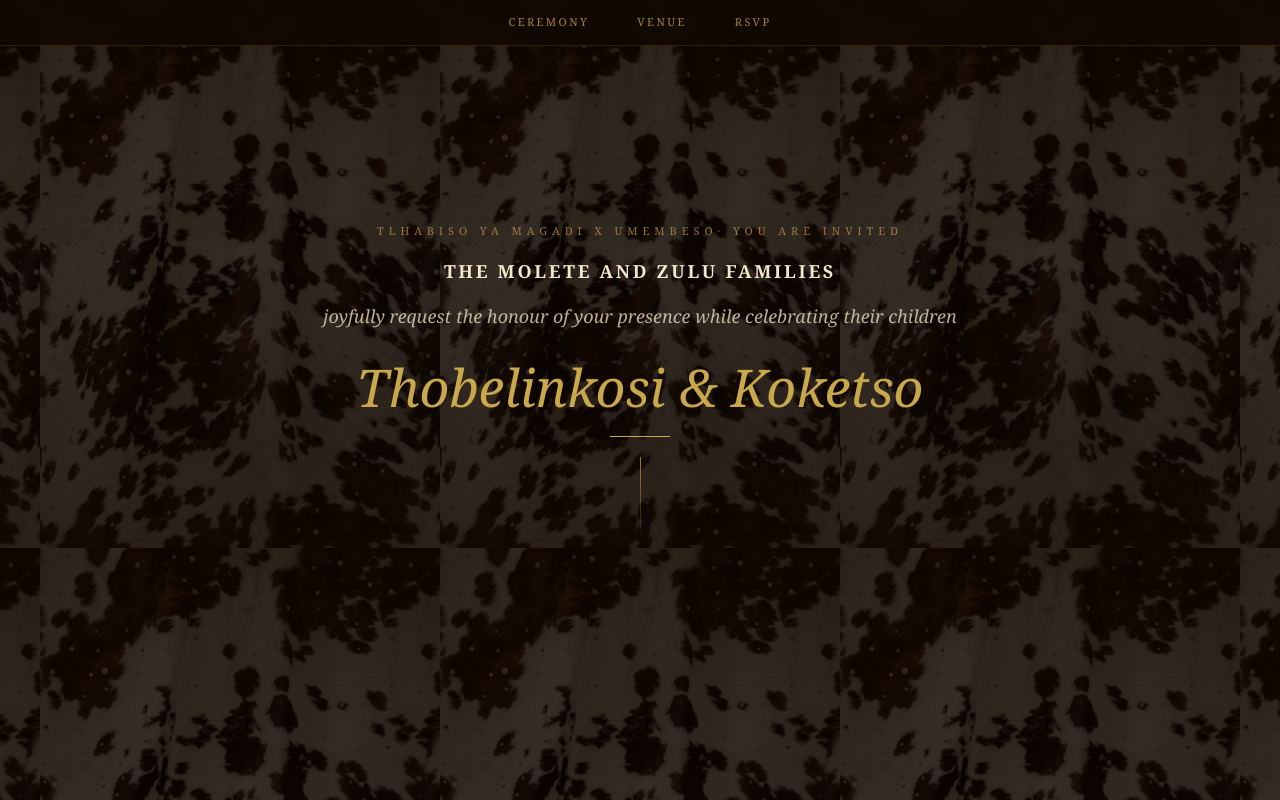
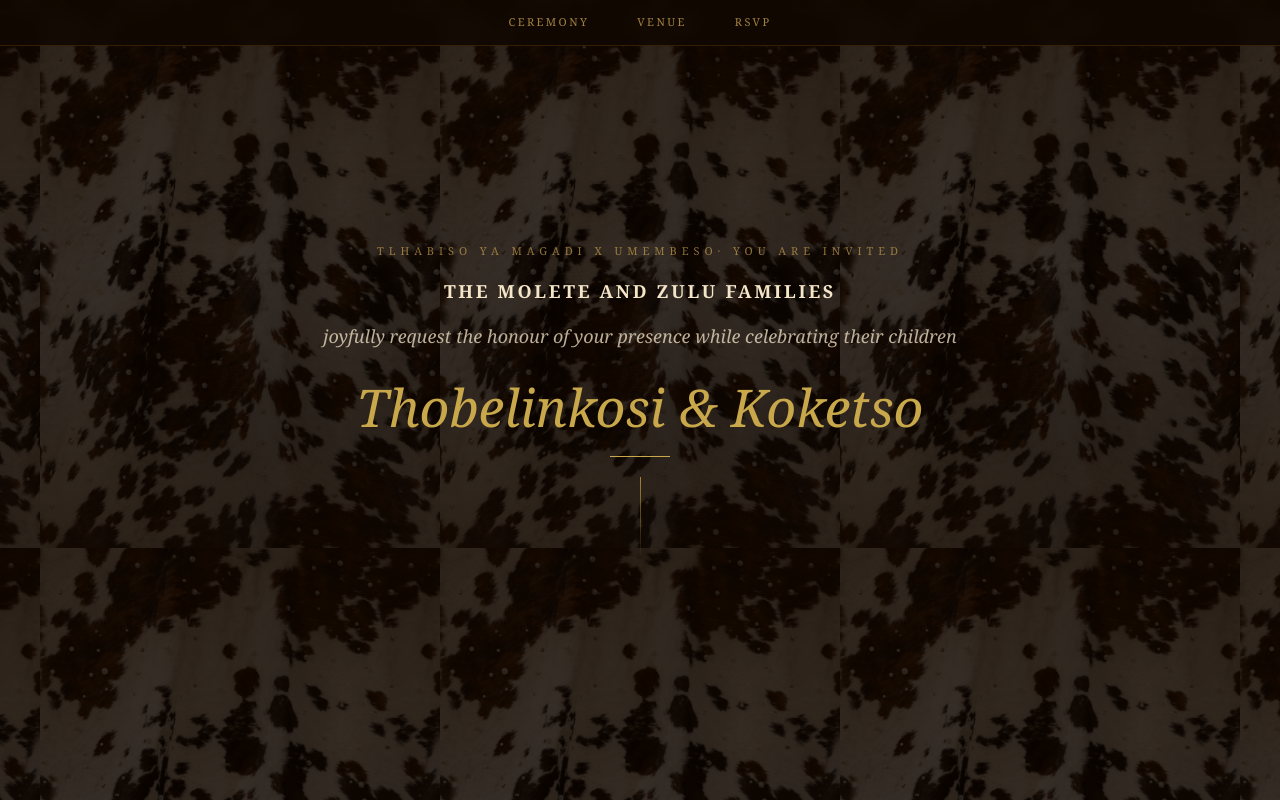
Before and after one commit to Princess7802/zulu-wedding-site, a Next.js app: page / in a window 1280 px wide. Both pictures are taken after a click on the button "SKIP ›". Shown: the top 800 px of the page. Built offline with nearby package versions, Linux system fonts and the light colour scheme.

Commit message:
reduce intro spacing

```diff
--- a/app/page.js
+++ b/app/page.js
@@ -178,7 +178,7 @@ export default function ZuluHeritageWeddingInvitation() {
           alignItems: "center",
           justifyContent: "center",
           textAlign: "center",
-          padding: "0 40px 40px",
+          padding: "0 40px 0px",
           position: "relative",
         }}
       >
@@ -254,7 +254,7 @@ export default function ZuluHeritageWeddingInvitation() {
             style={{
               display: "flex",
               justifyContent: "center",
-              marginTop: "16px",
+              marginTop: "8px",
             }}
           >
             <div
```
